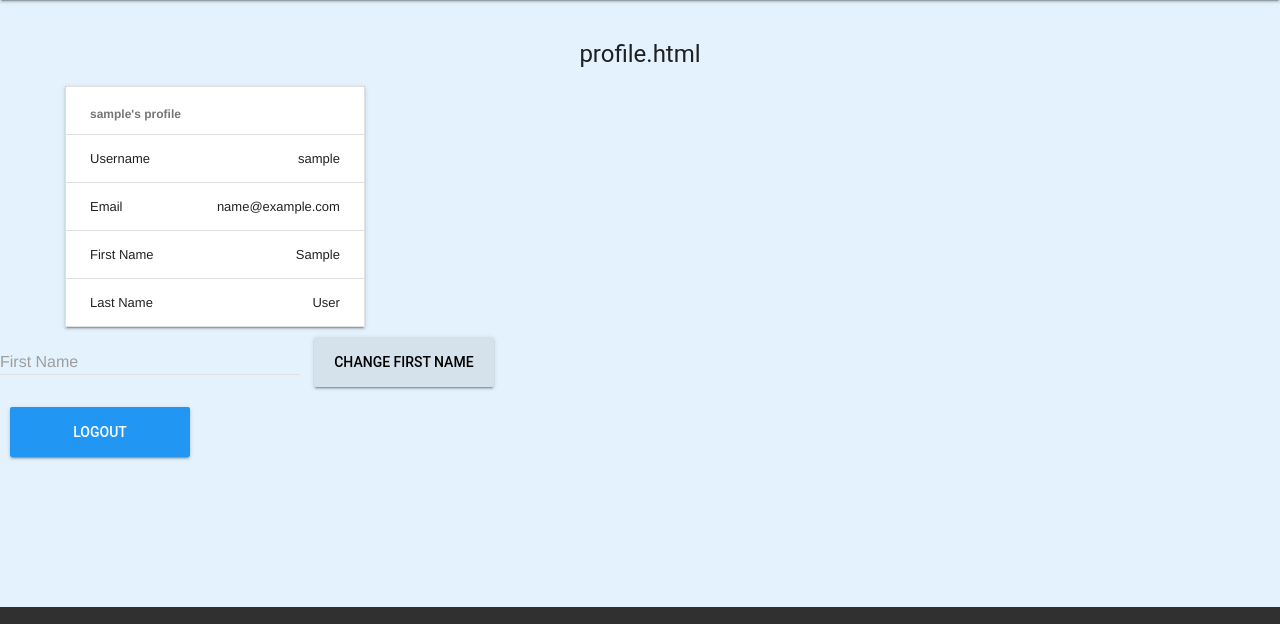
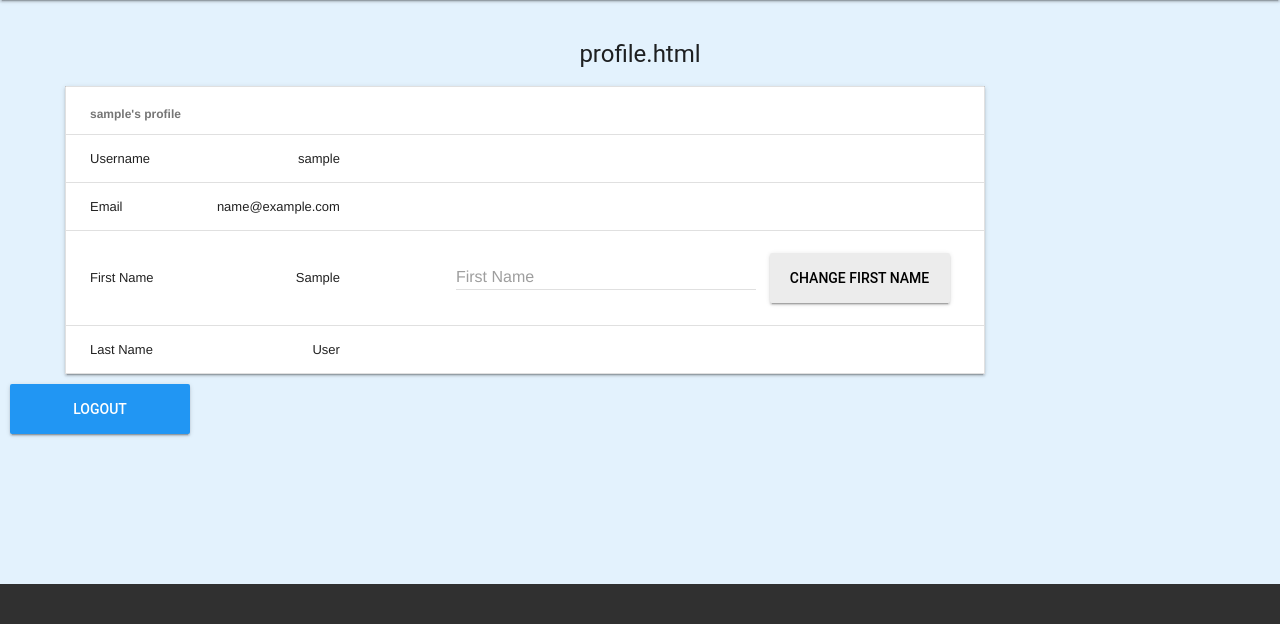
Before and after one commit to awelleck/user-profile, a Flask app: a page that uses templates/profile.html in a window 1280 px wide. Shown: the part 64-688 px from the top of the page. Run offline with Flask 2, Linux system fonts and the light colour scheme; the visitor is signed in with stand-in values (Sample User, id 1); tables that the repository leaves empty hold one stand-in row (values such as "Sample post"); some libraries are stand-ins or nearby versions.

Commit message:
Added update for first name in profile

```diff
--- a/app.py
+++ b/app.py
@@ -145,6 +145,7 @@ def profile(username):
         last_name = load_profile.last_name
         change_first_name = request.form['change_first_name']
         print(change_first_name)
+        User.update(first_name, change_first_name)
         return render_template('profile.html',
                                form=form, username=username, user=user,
                                email=email, first_name=first_name,
--- a/templates/profile.html
+++ b/templates/profile.html
@@ -15,37 +15,42 @@
         <tr>
           <th class="mdl-data-table__cell--non-numeric">{{ username }}'s profile</th>
           <th></th>
+          <th></th>
         </tr>
       </thread>
       <tbody>
         <tr>
           <td class="mdl-data-table__cell--non-numeric">Username</td>
           <td>{{ user }}</td>
+          <td></td>
         </tr>
         <tr>
           <td class="mdl-data-table__cell--non-numeric">Email</td>
           <td>{{ email }}</td>
+          <td></td>
         </tr>
         <tr>
           <td class="mdl-data-table__cell--non-numeric">First Name</td>
           <td>{{ first_name }}</td>
+          <td>
+            <form method="POST" action="#">
+              <div class="mdl-textfield mdl-js-textfield pad">
+                {{ form.change_first_name(class="mdl-textfield__input", type="text", id="change_first_name") }}
+                <label class="mdl-textfield__label" for="change_first_name">First Name</label>
+              </div>
+              <button class="mdl-button mdl-js-button mdl-button--raised mdl-js-ripple-effect" type="submit">
+                change first name
+              </button>
+            </form>
+          </td>
         </tr>
         <tr>
           <td class="mdl-data-table__cell--non-numeric">Last Name</td>
           <td>{{ last_name }}</td>
+          <td></td>
         </tr>
       </tbody>
     </table>
-
-  <form method="POST" action="#">
-    <div class="mdl-textfield mdl-js-textfield">
-      {{ form.change_first_name(class="mdl-textfield__input", type="text", id="change_first_name") }}
-      <label class="mdl-textfield__label" for="change_first_name">First Name</label>
-    </div>
-    <button class="mdl-button mdl-js-button mdl-button--raised mdl-js-ripple-effect" type="submit">
-      change first name
-    </button>
-  </form>
 
     <a href="{{ url_for('logout') }}"><button class="mdl-button mdl-js-button mdl-button--raised mdl-button--colored pad pad-top">
       Logout
```
Also changed, not shown: models.py (+7 -0 lines).
